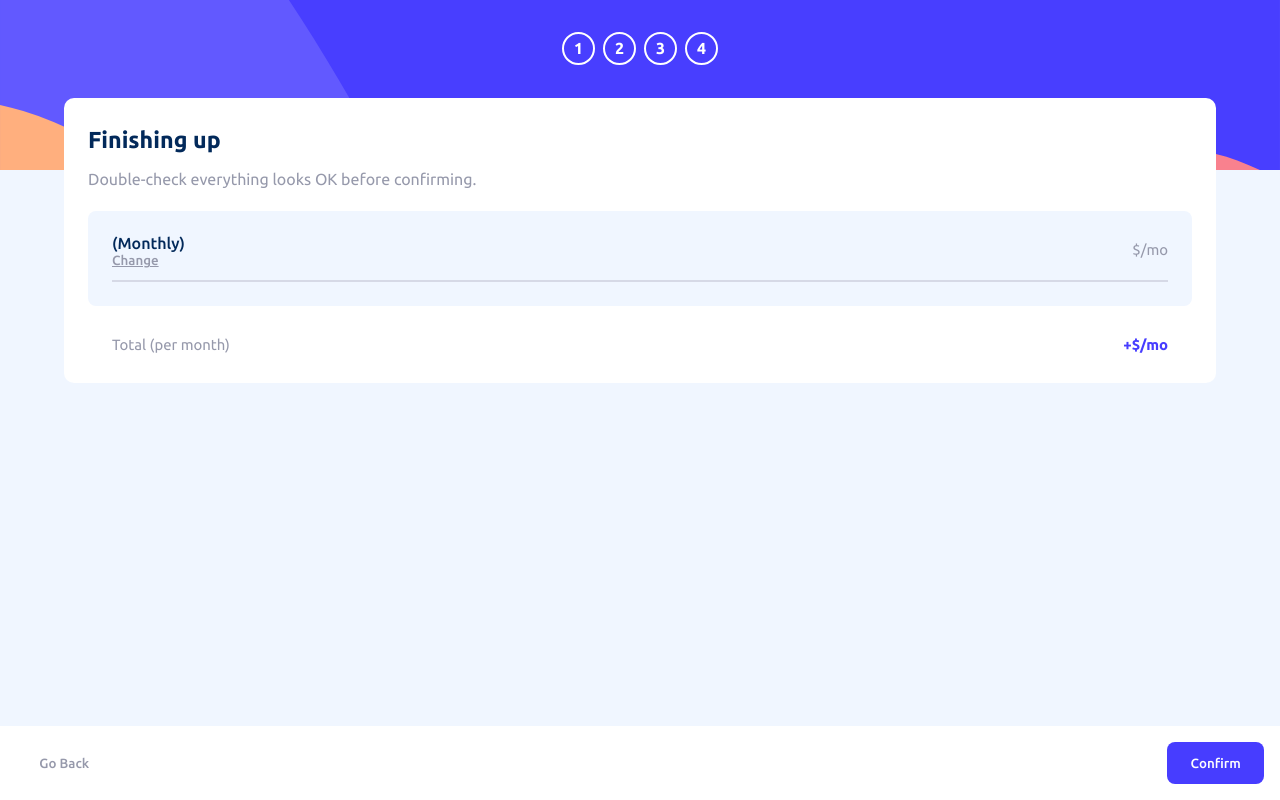
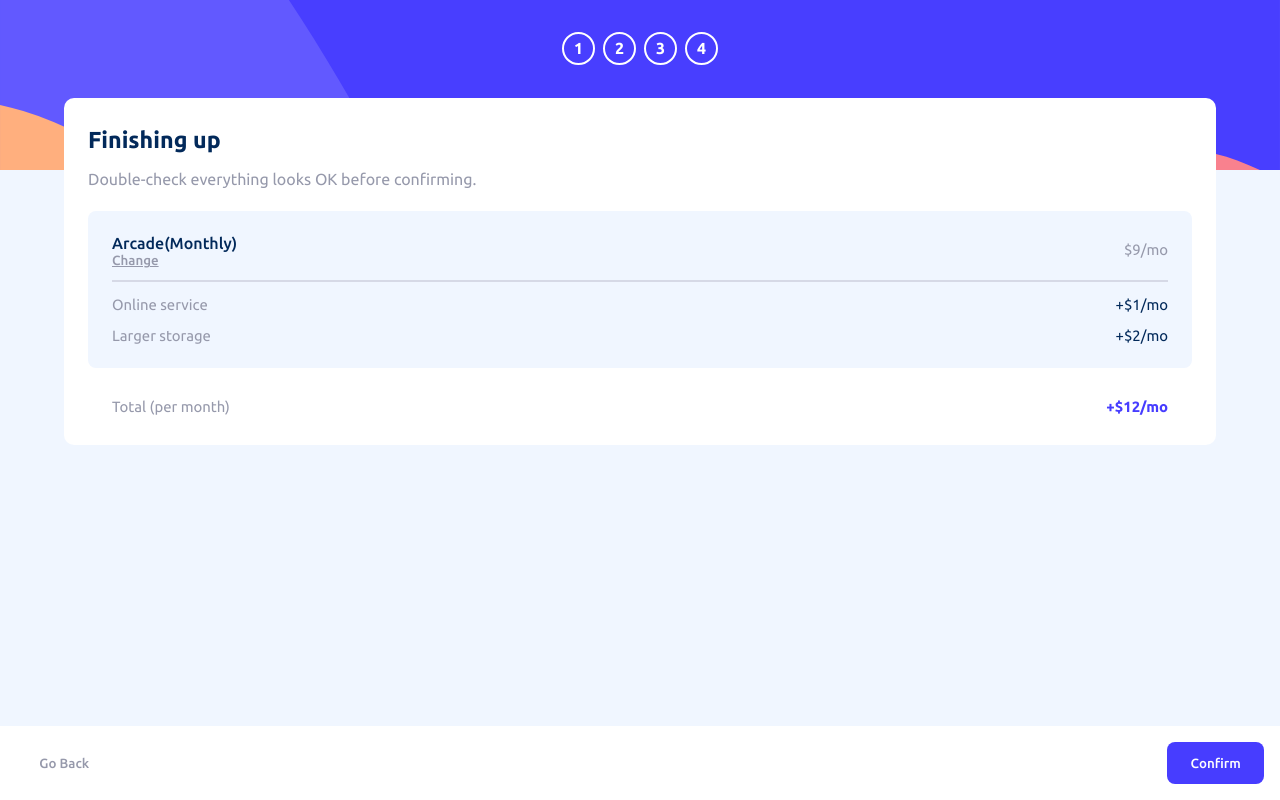
Before and after one commit to HamnaIshaq/multi-step-form, a React (Vite) app: page /summary in a window 1280 px wide. Built offline with nearby package versions, Linux system fonts and the light colour scheme.

Commit message:
Add default value of user plan and addons

```diff
--- a/src/App.jsx
+++ b/src/App.jsx
@@ -13,8 +13,8 @@ import FormFooter from './components/FormFooter';
 
 const App = () => {
 
-  const [userPlan, setUserPlan] = useState({ plan: '', planCost: null });
-  const [userAddOns, setUserAddOns] = useState([]);
+  const [userPlan, setUserPlan] = useState({ plan: 'arcade', planCost: 9 });
+  const [userAddOns, setUserAddOns] = useState([ {addon: 'online service', cost: 1}, {addon: 'larger storage', cost: 2} ]);
 
   return (
     <BrowserRouter>
```
